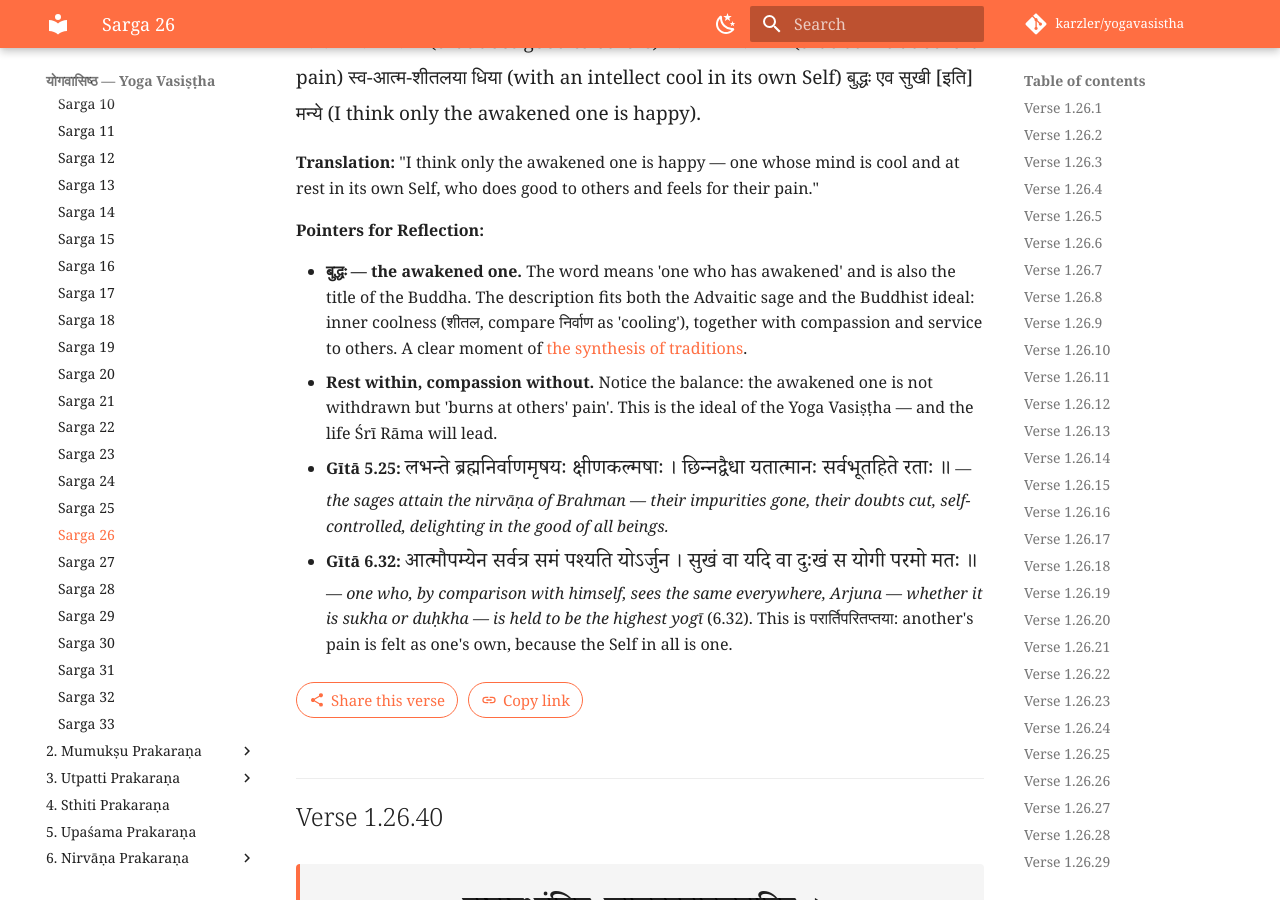
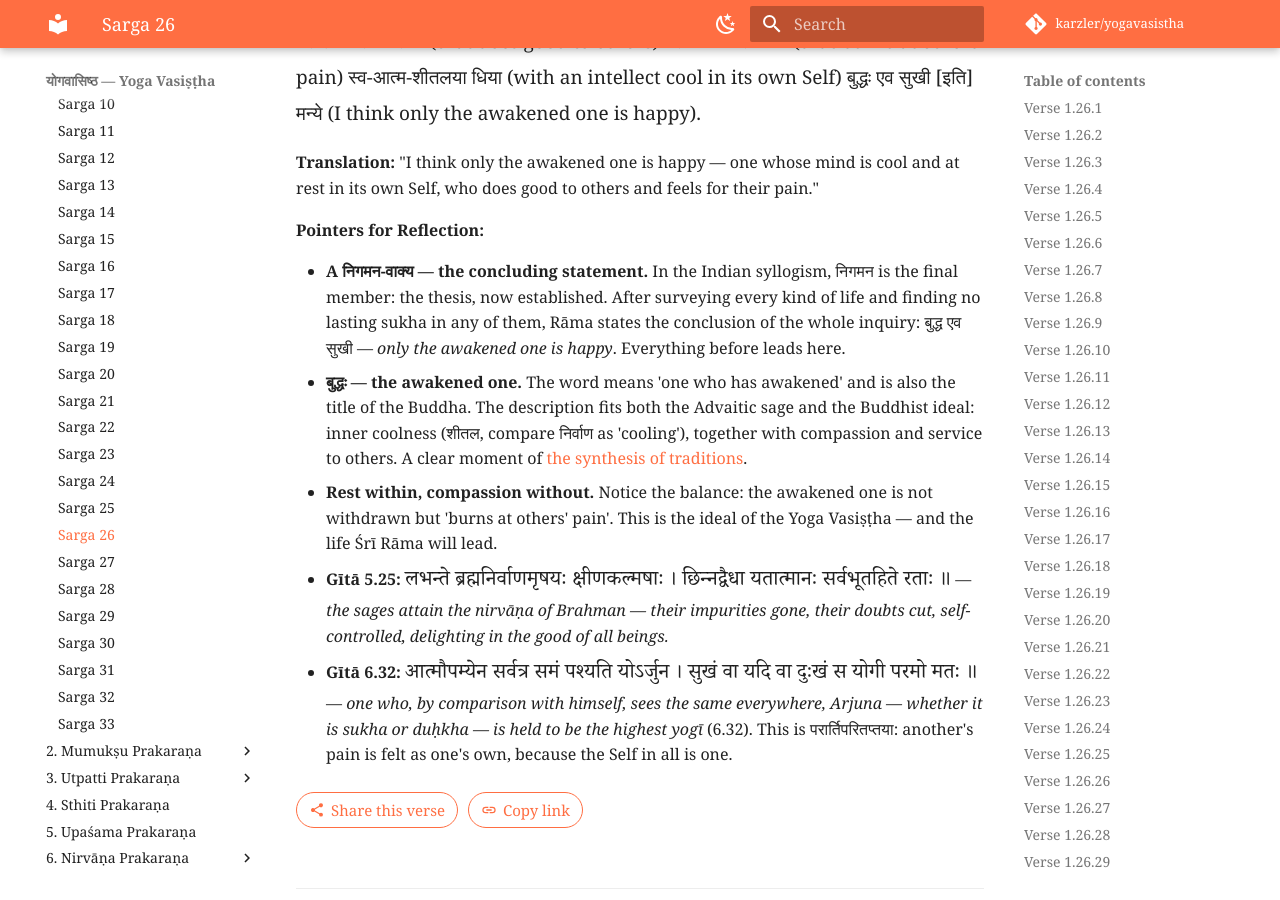
Before and after one commit to karzler/yogavasistha, an MkDocs documentation site: the page built from docs/1-vairagya/sarga-026.md, in a window 1280 px wide and 900 px high, scrolled down 27381 px. Built offline with MkDocs 1.6.1 and Material for MkDocs 9.7.7, drawn with Linux system fonts in a browser that asks for light colours; comment, search, counter and statistics services are not loaded.

Commit message:
Vairāgya 26: 1.26.39 as nigamana-vākya

```diff
--- a/docs/1-vairagya/sarga-026.md
+++ b/docs/1-vairagya/sarga-026.md
@@ -680,6 +680,7 @@
 
 **Pointers for Reflection:**
 
+- **A निगमन-वाक्य — the concluding statement.** In the Indian syllogism, निगमन is the final member: the thesis, now established. After surveying every kind of life and finding no lasting sukha in any of them, Rāma states the conclusion of the whole inquiry: बुद्ध एव सुखी — *only the awakened one is happy*. Everything before leads here.
 - **बुद्धः — the awakened one.** The word means 'one who has awakened' and is also the title of the Buddha. The description fits both the Advaitic sage and the Buddhist ideal: inner coolness (शीतल, compare निर्वाण as 'cooling'), together with compassion and service to others. A clear moment of [the synthesis of traditions](../index.md#how-the-traditions-meet).
 - **Rest within, compassion without.** Notice the balance: the awakened one is not withdrawn but 'burns at others' pain'. This is the ideal of the Yoga Vasiṣṭha — and the life Śrī Rāma will lead.
 - **Gītā 5.25:** <span class="parallel">लभन्ते ब्रह्मनिर्वाणमृषयः क्षीणकल्मषाः । छिन्नद्वैधा यतात्मानः सर्वभूतहिते रताः ॥</span> — *the sages attain the nirvāṇa of Brahman — their impurities gone, their doubts cut, self-controlled, delighting in the good of all beings.*
```
